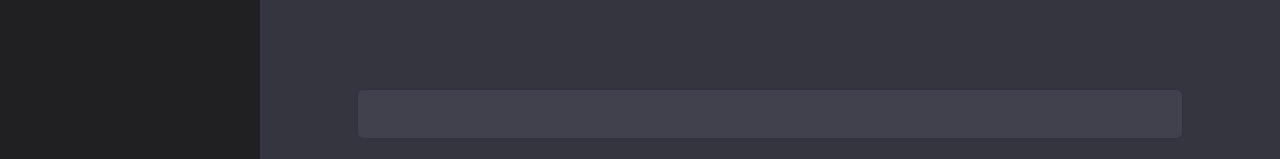
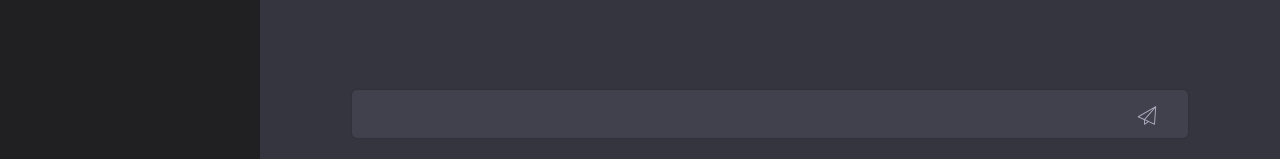
Before and after one commit to creative2113/react-chatGPT-project, a React (Create React App) app in the folder client/: page / in a window 1280 px wide. Shown: the part 638-797 px from the top of the page. Built offline with nearby package versions, Linux system fonts and the light colour scheme.

Commit message:
feat: add submit button in form

```diff
--- a/client/src/App.css
+++ b/client/src/App.css
@@ -259,27 +259,45 @@ nav svg {
 }
 
 .inputPromptWrapper {
+  margin-top: 40px;
   padding: 8px;
-  left: 0;
-  right: 0;
+  left: 50%;
+  right: 50%;
   bottom: 0;
   position: relative;
-  padding-top: 20px;
-}
-.inputPrompttTextarea {
+  transform: translate(-50%, -50%);
   width: 80%;
   max-height: 200px;
   height: 28px;
   padding: 10px;
+  background-color: #41414e;
+  border-radius: 5px;
+  box-shadow: 0 0 2px 0 rgba(0, 0, 0, 0.25);
+  display: flex;
+}
+.inputPrompttTextarea {
+  flex: 1;
   resize: none;
-  font-size: 16px;
   background-color: #41414e;
   color: #fff;
+  font-size: 16px;
   outline: none;
   border: none;
-  border-radius: 5px;
-  box-shadow: 0 0 2px 0 rgba(0, 0, 0, 0.25);
   overflow-y: hidden;
+}
+form button {
+  background: rgb(65, 65, 78);
+  border: none;
+  position: absolute;
+  top: 25%;
+  right: 25px;
+}
+button:hover {
+  cursor: pointer;
+  background: #212023;
+  border-radius: 20%;
+  padding: 4px;
+  padding-right: 8px;
 }
 
 @media screen and (min-width: 768px) {
--- a/client/src/App.js
+++ b/client/src/App.js
@@ -315,7 +315,23 @@ function App() {
               onChange={(e) => setInputPrompt(e.target.value)}
               autoFocus
             ></input>
-            <p></p>
+            <button aria-label="form submit" type="submit">
+              <svg
+                fill="#ADACBF"
+                width={20}
+                height={25}
+                viewBox="0 0 32 32"
+                xmlns="http://www.w3.org/2000/svg"
+                stroke="#212023"
+                strokeWidth={0}
+              >
+                <title>{"submit form"}</title>
+                <path
+                  d="m30.669 1.665-.014-.019a.73.73 0 0 0-.16-.21h-.001c-.013-.011-.032-.005-.046-.015-.02-.016-.028-.041-.05-.055a.713.713 0 0 0-.374-.106l-.05.002h.002a.628.628 0 0 0-.095.024l.005-.001a.76.76 0 0 0-.264.067l.005-.002-27.999 16a.753.753 0 0 0 .053 1.331l.005.002 9.564 4.414v6.904a.75.75 0 0 0 1.164.625l-.003.002 6.259-4.106 9.015 4.161c.092.043.2.068.314.068H28a.75.75 0 0 0 .747-.695v-.002l2-27.999c.001-.014-.008-.025-.008-.039l.001-.032a.739.739 0 0 0-.073-.322l.002.004zm-4.174 3.202-14.716 16.82-8.143-3.758zM12.75 28.611v-4.823l4.315 1.992zm14.58.254-8.32-3.841c-.024-.015-.038-.042-.064-.054l-5.722-2.656 15.87-18.139z"
+                  stroke="none"
+                />
+              </svg>
+            </button>
           </div>
         </form>
       </section>
```
